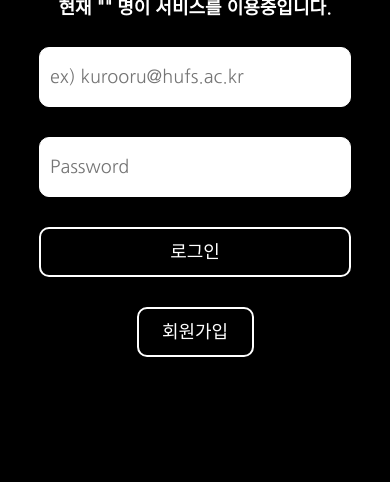
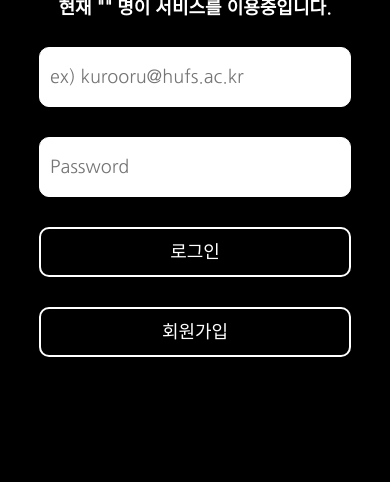
Before and after one commit to Yang-Min-Seok/Hufs_apply, a Flask app: template templates/Landing.html in a window 390 px wide. Shown: the part 430-912 px from the top of the page. Run offline with Flask 2, Linux system fonts and the light colour scheme; the template is opened without the code that fills it, so the values that code supplies are empty.

Commit message:
Update intro_res.css

```diff
--- a/static/css/Landing/intro_res.css
+++ b/static/css/Landing/intro_res.css
@@ -57,6 +57,6 @@
         margin-bottom: 125px;
     }
     #intro .wrap .right form:nth-child(3) p input{
-
+        width:80% !important;
     }
 }
```
